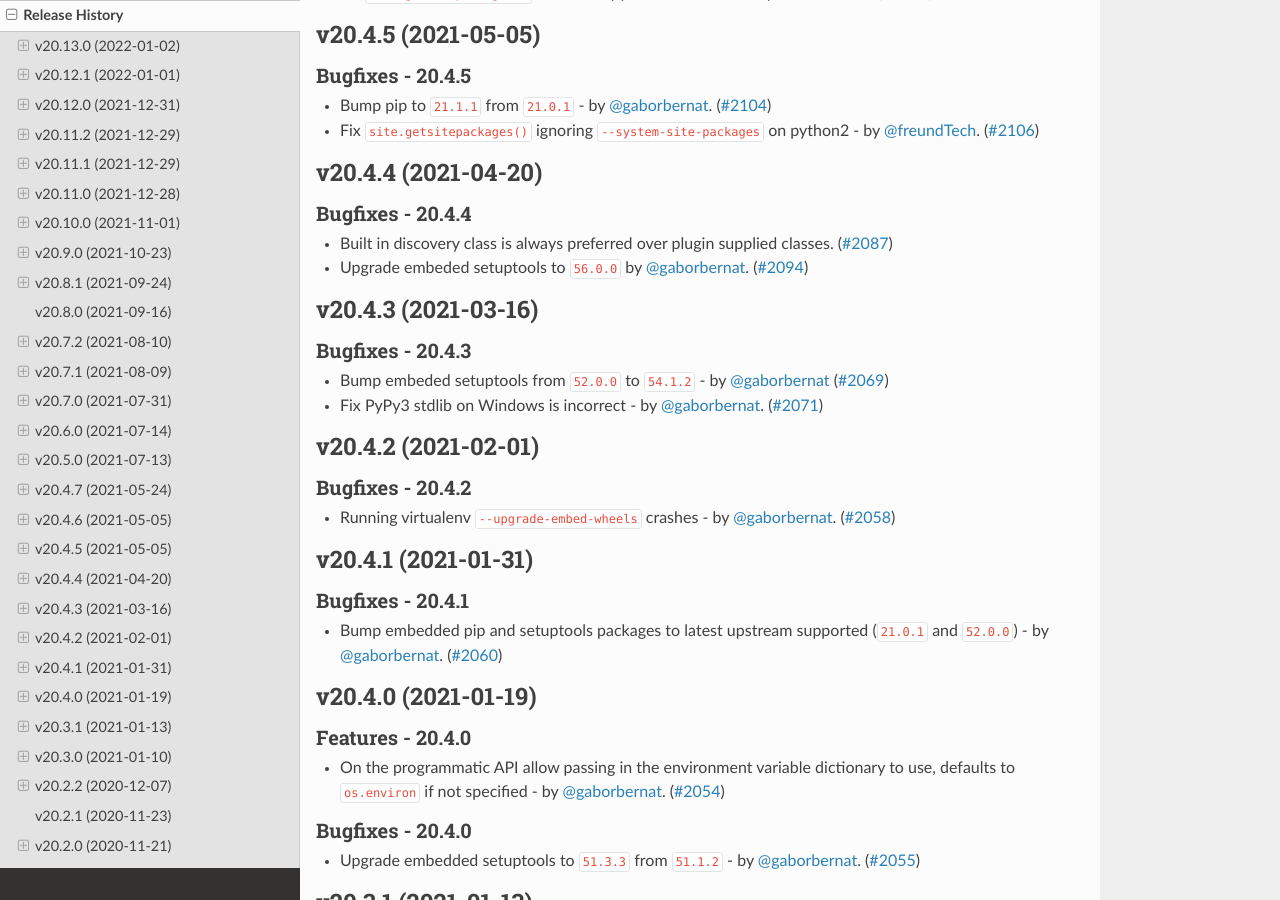
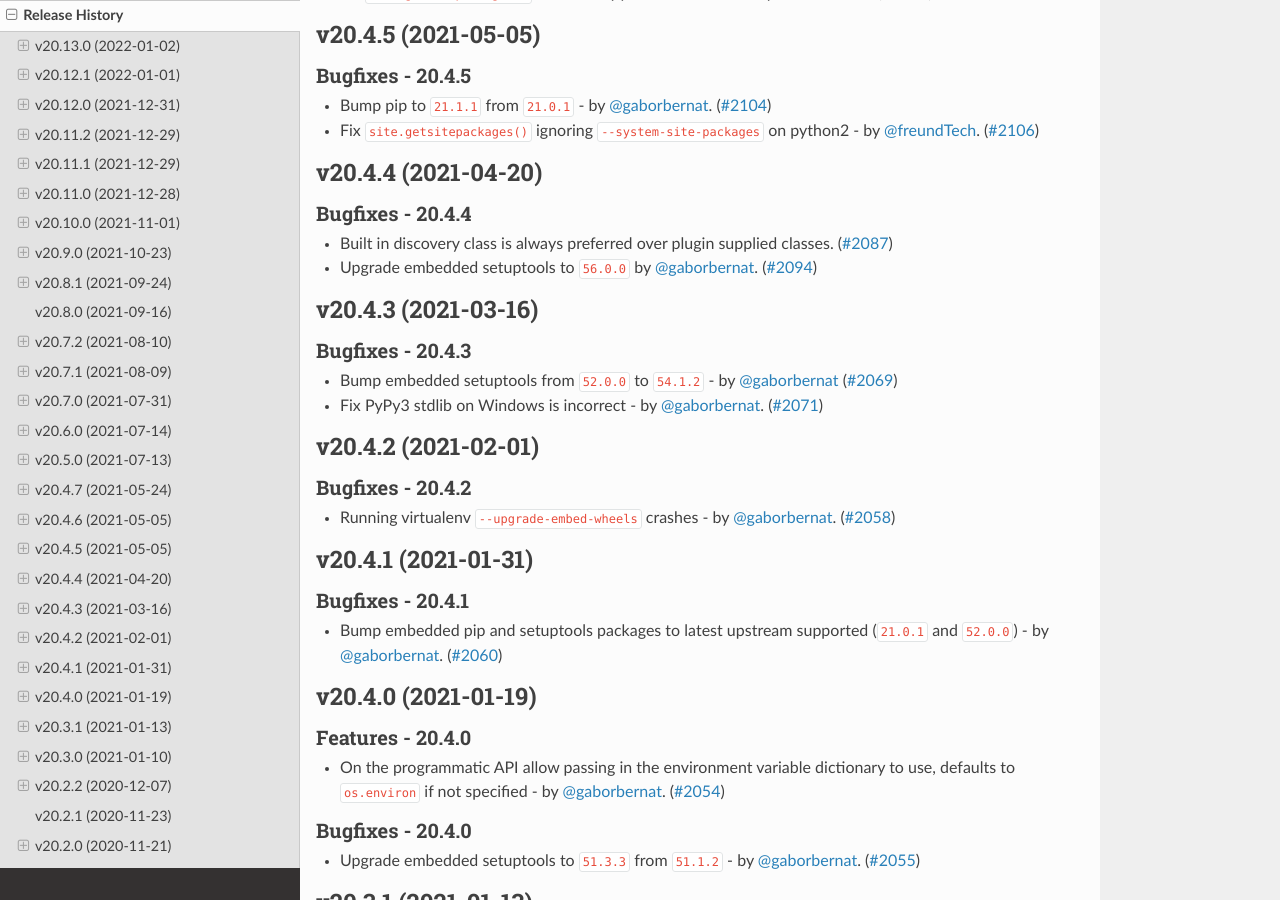
Before and after one commit to pypa/virtualenv, a Sphinx documentation site: the page built from docs/changelog.rst, in a window 1280 px wide and 900 px high, scrolled down 3518 px. Built offline with Sphinx 7.4.7 and the Read the Docs theme 2.0.0, drawn with Linux system fonts in a browser that asks for light colours; pages that are not in the unit, such as notebooks, are missing from menus; the version number could not be read and is left out.

Commit message:
Fix typos (#2286)

```diff
--- a/docs/changelog.rst
+++ b/docs/changelog.rst
@@ -218,7 +218,7 @@ v20.4.4 (2021-04-20)
 Bugfixes - 20.4.4
 ~~~~~~~~~~~~~~~~~
 - Built in discovery class is always preferred over plugin supplied classes. (`#2087 <https://github.com/pypa/virtualenv/issues/2087>`_)
-- Upgrade embeded setuptools to ``56.0.0`` by :user:`gaborbernat`. (`#2094 <https://github.com/pypa/virtualenv/issues/2094>`_)
+- Upgrade embedded setuptools to ``56.0.0`` by :user:`gaborbernat`. (`#2094 <https://github.com/pypa/virtualenv/issues/2094>`_)
 
 
 v20.4.3 (2021-03-16)
@@ -226,7 +226,7 @@ v20.4.3 (2021-03-16)
 
 Bugfixes - 20.4.3
 ~~~~~~~~~~~~~~~~~
-- Bump embeded setuptools from ``52.0.0`` to ``54.1.2`` - by :user:`gaborbernat` (`#2069 <https://github.com/pypa/virtualenv/issues/2069>`_)
+- Bump embedded setuptools from ``52.0.0`` to ``54.1.2`` - by :user:`gaborbernat` (`#2069 <https://github.com/pypa/virtualenv/issues/2069>`_)
 - Fix PyPy3 stdlib on Windows is incorrect - by :user:`gaborbernat`. (`#2071 <https://github.com/pypa/virtualenv/issues/2071>`_)
 
 
```
